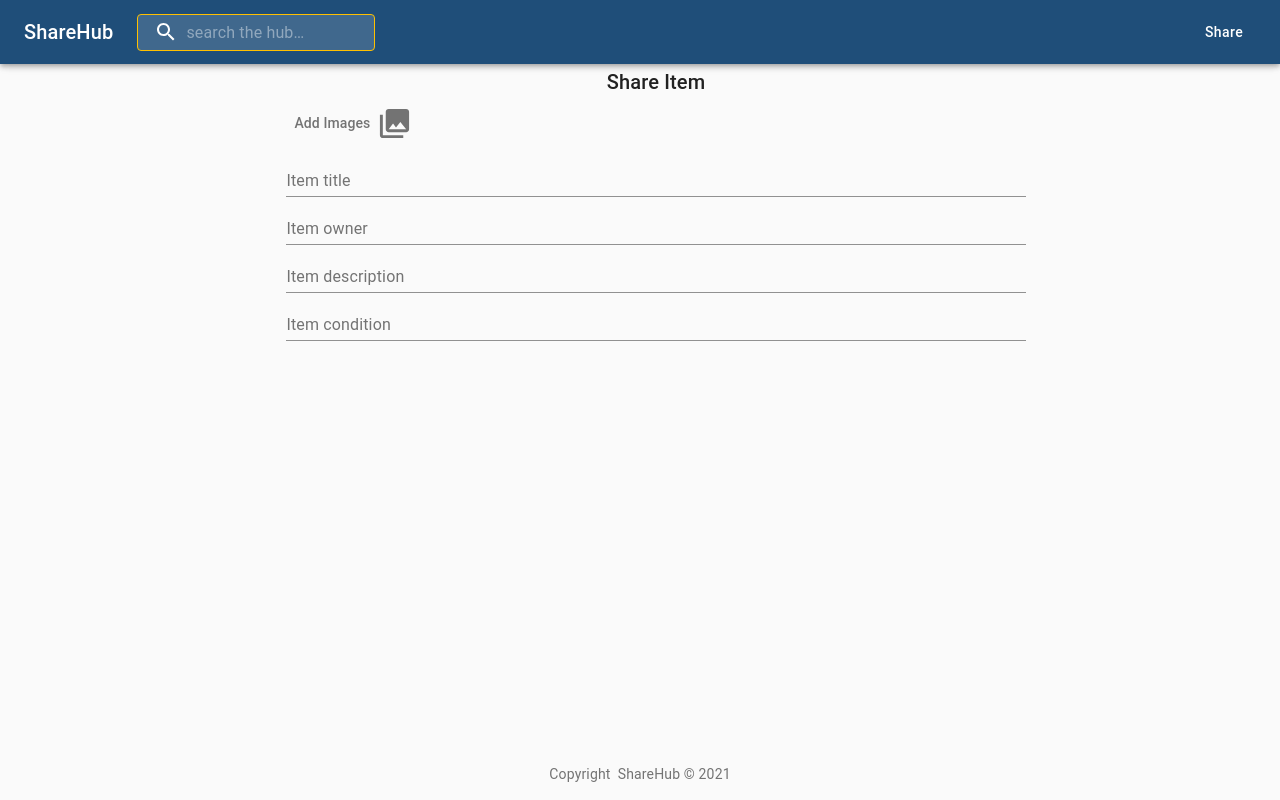
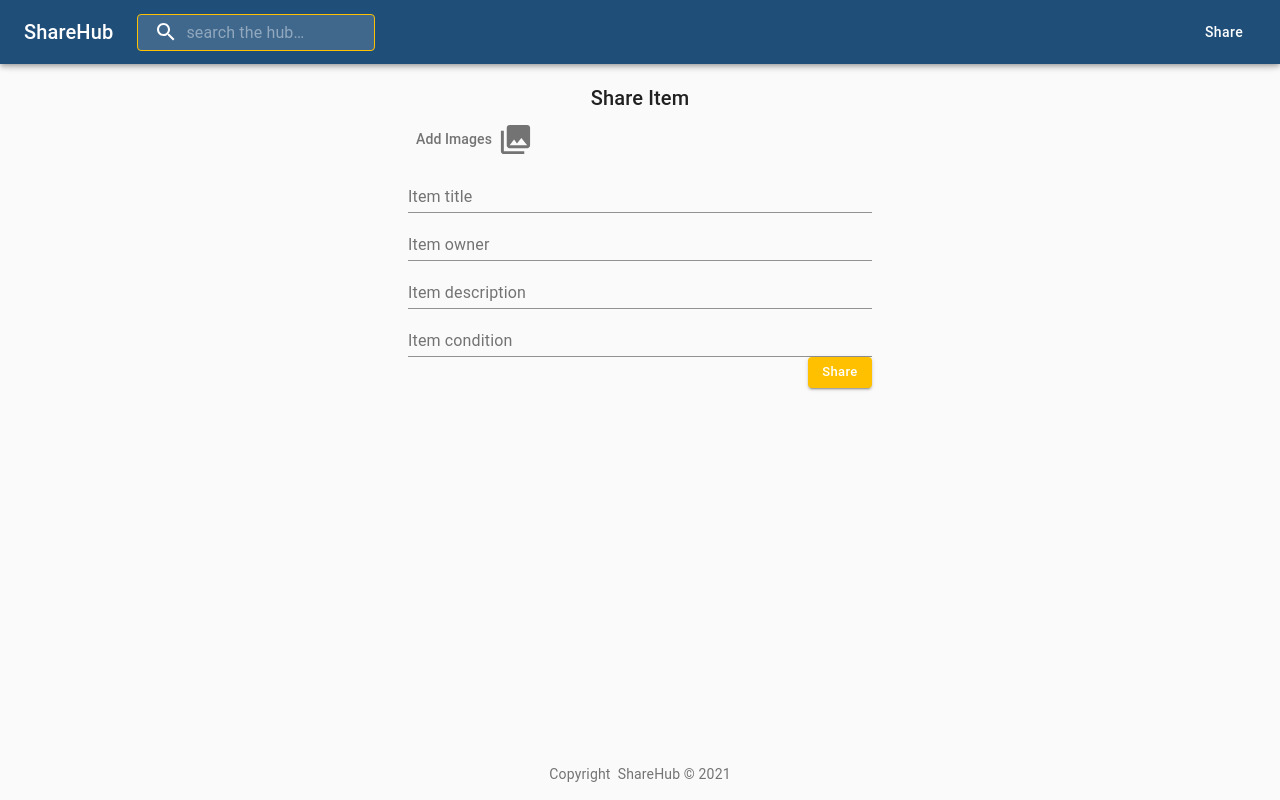
Before and after one commit to NataEn/ShareMyThing, a React (Create React App) app in the folder client/: page /items/addItem in a window 1280 px wide. Built offline with nearby package versions, Linux system fonts and the light colour scheme.

Commit message:
client- add Item form- adding share btn

```diff
--- a/client/src/components/AddItemForm/AddItemForm.jsx
+++ b/client/src/components/AddItemForm/AddItemForm.jsx
@@ -1,9 +1,10 @@
 import React, { useState } from "react";
 import { useStyles } from "./AddItemFormStyles";
 import TextField from "@material-ui/core/TextField";
-import { Typography, Container } from "@material-ui/core";
+import { Typography, Container, Button } from "@material-ui/core";
+import ImagesInput from "../ImagesInput/ImagesInput";
 
-import ImagesInput from "../ImagesInput/ImagesInput";
+import clsx from "clsx";
 
 const AddItemForm = () => {
   const classes = useStyles();
@@ -44,6 +45,13 @@ const AddItemForm = () => {
           label="Item condition"
         />
       </form>
+      <Button
+        variant="contained"
+        size={"small"}
+        className={clsx(classes.btn, classes.confirmBtn)}
+      >
+        Share
+      </Button>
     </Container>
   );
 };
--- a/client/src/components/AddItemForm/AddItemFormStyles.js
+++ b/client/src/components/AddItemForm/AddItemFormStyles.js
@@ -8,12 +8,13 @@ export const useStyles = makeStyles((theme) => ({
     display: "flex",
     justifyContent: "center",
     flexDirection: "column",
-    margin: theme.spacing(2),
+    margin: "2rem auto",
+    width: "40%",
   },
   h6: { textAlign: "center" },
   form: {
     margin: "0 auto",
-    width: "60%",
+    width: "100%",
     display: "flex",
     justifyContent: "center",
     flexDirection: "column",
@@ -21,4 +22,16 @@ export const useStyles = makeStyles((theme) => ({
   formInput: {
     margin: theme.spacing(2),
   },
+  btn: {
+    margin: "0",
+    padding: theme.spacing(0.5),
+    width: "max-content",
+    alignSelf: "flex-end",
+  },
+  confirmBtn: {
+    backgroundColor: theme.palette.primary2Color,
+
+    color: "white",
+    "&:hover": { color: theme.palette.primary2Color, backgroundColor: "white" },
+  },
 }));
```
